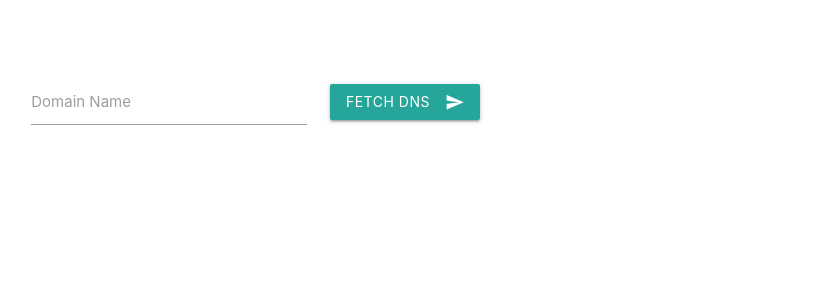
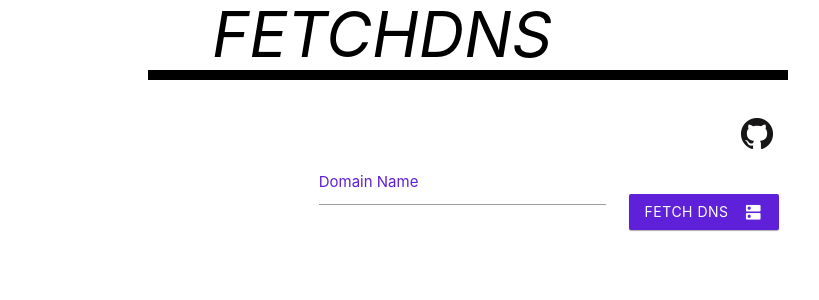
Before and after one commit to methodbox/fetchDNS, a React (Create React App) app: page / in a window 1280 px wide. Shown: the top 300 px of the page, without its empty margins (172-991 px from the left). Built offline with nearby package versions, Linux system fonts and the light colour scheme.

Commit message:
finished implementing design ready to merge

```diff
--- a/src/App.tsx
+++ b/src/App.tsx
@@ -3,6 +3,7 @@ import validator from 'validator';
 import fetch, { Response } from 'node-fetch';
 //  Styling imports
 import { updateTextFields } from 'materialize-css';
+import gitLogo from './assets/GitHub-Mark-32px.png';
 import 'materialize-css/dist/css/materialize.min.css';
 import './styles/Dns.css';
 import './styles/App.css';
@@ -127,11 +128,26 @@ export default class FetchDNS extends Component<{}, State> {
 
   render() {
     return (
+      <div>
+        <nav>
+          <div className="nav-wrapper">
+            <h1 className="black-text" id="fetch-logo">
+              FETCHDNS
+            </h1>
+            <ul id="nav-mobile" className="right hide-on-med-and-down">
+              <li>
+                <a href="https://github.com/methodbox/fetchDNS" className="waves-effect waves-light">
+                  <img src={gitLogo} alt="github logo" />
+                </a>
+              </li>
+            </ul>
+          </div>
+        </nav>
         <div className="container" id="dns-container">
           <form onSubmit={event => event.preventDefault()}>
             <div className="row">
-            <div className="col s4">
-              <div className="input-field">
+              <div className="col s8">
+                <div className="input-field" id="domain-input">
                   <input
                     onChange={event => {
                       this._onChangeDomain(event.target.value);
@@ -144,13 +160,13 @@ export default class FetchDNS extends Component<{}, State> {
                   <label htmlFor="domain-name">Domain Name</label>
                 </div>
               </div>
-            <div className="col s3">
+              <div className="col s4">
                 <button
                   onClick={() => this._onGetDns(this.state.domainInput)}
                   id="submit-btn"
-                className="waves-effect waves-light btn"
+                  className="waves-effect waves-light btn btn-purple"
                 >
-                Fetch DNS<i className="material-icons right">send</i>
+                  Fetch DNS<i className="material-icons right dns-icon">dns</i>
                 </button>
               </div>
             </div>
@@ -160,9 +176,9 @@ export default class FetchDNS extends Component<{}, State> {
               <table className="responsive-table">
                 {this.state.showRecordHeader ? (
                   <thead>
-                  <th className="chip-td center-align">Test</th>
-                  <th>Test</th>
-                  <th className="left-align">Test</th>
+                    <th className="chip-td center-align">Record Type</th>
+                    <th className="record-th">Record</th>
+                    <th className="left-align">TTL</th>
                   </thead>
                 ) : null}
 
@@ -257,6 +273,7 @@ export default class FetchDNS extends Component<{}, State> {
             </div>
           </div>
         </div>
+      </div>
     );
   }
 }
--- a/src/styles/Dns.css
+++ b/src/styles/Dns.css
@@ -1,3 +1,16 @@
+/**
+ * Sticky footer
+ */
+body {
+  display: flex;
+  min-height: 100vh;
+  flex-direction: column;
+}
+
+main {
+  flex: 1 0 auto;
+}
+
 li {
   list-style: none;
 }
@@ -8,6 +21,39 @@ li {
   box-sizing: inherit;
 }
 
+nav {
+  color: #fff;
+  background-color: #ffffff;
+  width: 50%;
+  height: 80px;
+  line-height: 80px;
+  margin-right: auto;
+  margin-left: auto;
+  border-bottom: 10px solid black;
+  box-shadow: none;
+}
+/*
+ * Git logo
+ */
+nav ul a {
+  height: 60px;
+  border-radius: 50px;
+}
+
+nav ul a:hover {
+  background-color: #7f4fe0;
+  border-radius: 50px;
+}
+
+.btn {
+  box-shadow: 0 1px 1px 0 rgba(0, 0, 0, 0.14), 0 1px 1px -2px rgba(0, 0, 0, 0.12), 0 1px 1px 0 rgba(0, 0, 0, 0.2);
+}
+
+h1#fetch-logo {
+  margin-top: 0px;
+  font-style: italic;
+  margin-left: 10%;
+}
 #dns-container {
   margin-top: 5%;
   margin-left: auto;
@@ -18,8 +64,107 @@ li {
   top: 20px;
 }
 
+#domain-input {
+  margin-left: auto;
+
+  width: 50%;
+}
+
+.input-field label {
+  color: #5e20d8;
+}
+/* label focus color */
+.input-field input[type='text']:focus + label {
+  color: #000;
+}
+/* label underline focus color */
+.input-field input[type='text']:focus {
+  border-bottom: 1px solid #000;
+  box-shadow: 0 1px 0 0 #000;
+}
+/* valid color */
+.input-field input[type='text'].valid {
+  border-bottom: 1px solid #000;
+  box-shadow: 0 1px 0 0 #000;
+}
+/* invalid color */
+.input-field input[type='text'].invalid {
+  border-bottom: 1px solid #000;
+  box-shadow: 0 1px 0 0 #000;
+}
+/* icon prefix focus color */
+.input-field .prefix.active {
+  color: #000;
+}
+
+input:not([type]):focus:not([readonly]) + label,
+input[type='text']:not(.browser-default):focus:not([readonly]) + label,
+input[type='password']:not(.browser-default):focus:not([readonly]) + label,
+input[type='email']:not(.browser-default):focus:not([readonly]) + label,
+input[type='url']:not(.browser-default):focus:not([readonly]) + label,
+input[type='time']:not(.browser-default):focus:not([readonly]) + label,
+input[type='date']:not(.browser-default):focus:not([readonly]) + label,
+input[type='datetime']:not(.browser-default):focus:not([readonly]) + label,
+input[type='datetime-local']:not(.browser-default):focus:not([readonly]) + label,
+input[type='tel']:not(.browser-default):focus:not([readonly]) + label,
+input[type='number']:not(.browser-default):focus:not([readonly]) + label,
+input[type='search']:not(.browser-default):focus:not([readonly]) + label,
+textarea.materialize-textarea:focus:not([readonly]) + label {
+  color: #5e20d8;
+}
+
+input.valid:not([type]),
+input.valid:not([type]):focus,
+input.valid[type='text']:not(.browser-default),
+input.valid[type='text']:not(.browser-default):focus,
+input.valid[type='password']:not(.browser-default),
+input.valid[type='password']:not(.browser-default):focus,
+input.valid[type='email']:not(.browser-default),
+input.valid[type='email']:not(.browser-default):focus,
+input.valid[type='url']:not(.browser-default),
+input.valid[type='url']:not(.browser-default):focus,
+input.valid[type='time']:not(.browser-default),
+input.valid[type='time']:not(.browser-default):focus,
+input.valid[type='date']:not(.browser-default),
+input.valid[type='date']:not(.browser-default):focus,
+input.valid[type='datetime']:not(.browser-default),
+input.valid[type='datetime']:not(.browser-default):focus,
+input.valid[type='datetime-local']:not(.browser-default),
+input.valid[type='datetime-local']:not(.browser-default):focus,
+input.valid[type='tel']:not(.browser-default),
+input.valid[type='tel']:not(.browser-default):focus,
+input.valid[type='number']:not(.browser-default),
+input.valid[type='number']:not(.browser-default):focus,
+input.valid[type='search']:not(.browser-default),
+input.valid[type='search']:not(.browser-default):focus,
+textarea.materialize-textarea.valid,
+textarea.materialize-textarea.valid:focus,
+.select-wrapper.valid > input.select-dropdown {
+  border-bottom: #9b69ff !important;
+  box-shadow: 0 1px 0 0 #9b69ff;
+}
+
+input:not([type]):focus:not([readonly]),
+input[type='text']:not(.browser-default):focus:not([readonly]),
+input[type='password']:not(.browser-default):focus:not([readonly]),
+input[type='email']:not(.browser-default):focus:not([readonly]),
+input[type='url']:not(.browser-default):focus:not([readonly]),
+input[type='time']:not(.browser-default):focus:not([readonly]),
+input[type='date']:not(.browser-default):focus:not([readonly]),
+input[type='datetime']:not(.browser-default):focus:not([readonly]),
+input[type='datetime-local']:not(.browser-default):focus:not([readonly]),
+input[type='tel']:not(.browser-default):focus:not([readonly]),
+input[type='number']:not(.browser-default):focus:not([readonly]),
+input[type='search']:not(.browser-default):focus:not([readonly]),
+textarea.materialize-textarea:focus:not([readonly]) {
+  border-bottom: #5e20d8 !important;
+  box-shadow: 0 1px 0 0 #5e20d8;
+}
+
 .chip {
   background-color: #efefef;
+  overflow: hidden;
+  width: 132px;
 }
 .chip-circle {
   float: left;
@@ -47,8 +192,22 @@ li {
   background-color: #d8d020;
 }
 
-.chip-circle.purple {
+.chip-circle.purple,
+.btn-purple {
   background-color: #5e20d8;
+}
+
+.btn-purple:hover {
+  background-color: #7f4fe0;
+  box-shadow: 0 2px 2px 0 rgba(0, 0, 0, 0.14), 0 1px 4px 0 rgba(0, 0, 0, 0.12), 0 3px 1px -1px rgba(0, 0, 0, 0.2);
+}
+
+.btn:focus,
+.btn-large:focus,
+.btn-small:focus,
+.btn-floating:focus,
+.btn-purple:focus {
+  background-color: #4b19ac;
 }
 
 #dns-labels {
@@ -70,8 +229,35 @@ td.td-align {
 
 td.chip-td.center-align {
   padding: 0px;
+  line-height: 0;
 }
 
 div.chip {
   margin: 0px;
 }
+
+@media only screen and (min-width: 601px) {
+  nav,
+  nav .nav-wrapper i,
+  nav a.sidenav-trigger,
+  nav a.sidenav-trigger i {
+    height: 80px;
+    line-height: 80px;
+  }
+}
+
+@media only screen and (max-width: 1400px) {
+  .chip {
+    width: 90px;
+  }
+}
+
+@media only screen and (max-width: 1100px) {
+  .chip {
+    width: 32px;
+  }
+
+  .dns-icon {
+    display: none;
+  }
+}
```
Also changed, not shown: src/assets/GitHub-Mark-32px.png (added). Lines whose indentation alone changed are shown as unchanged.
